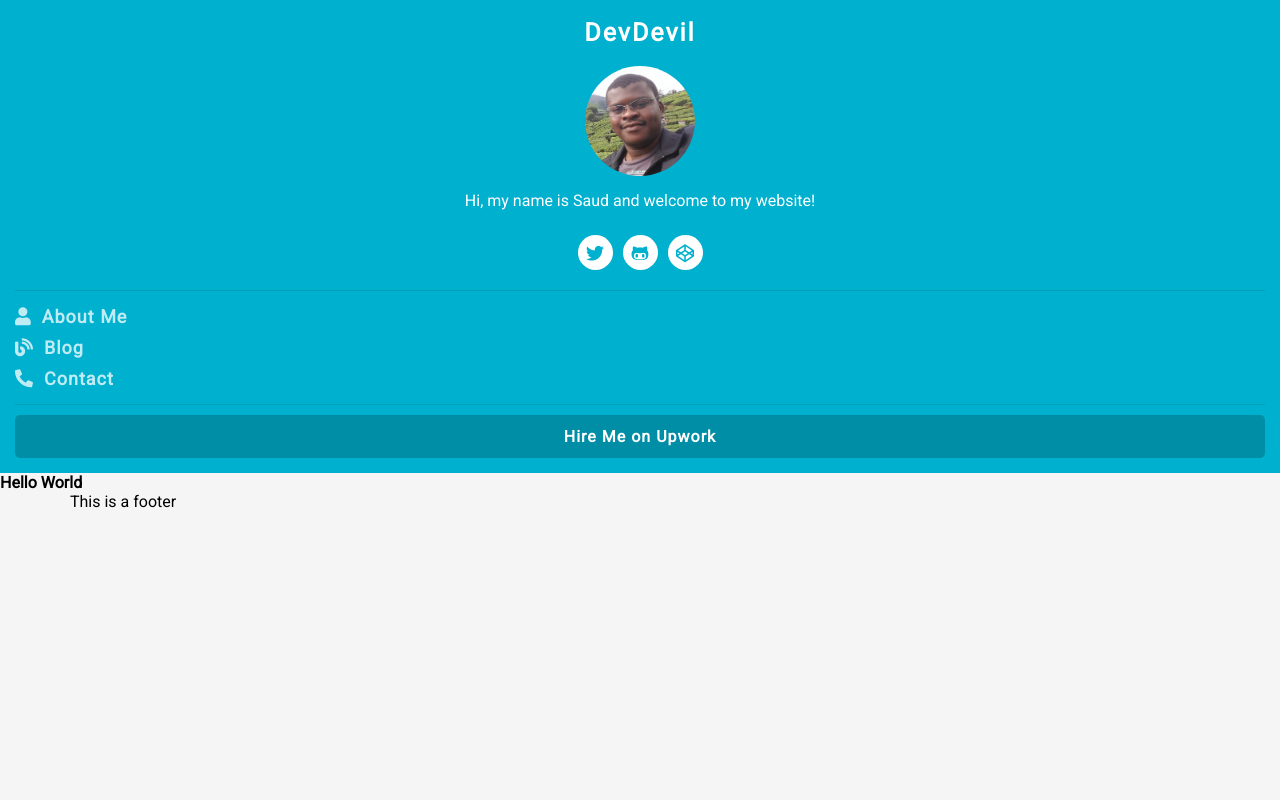
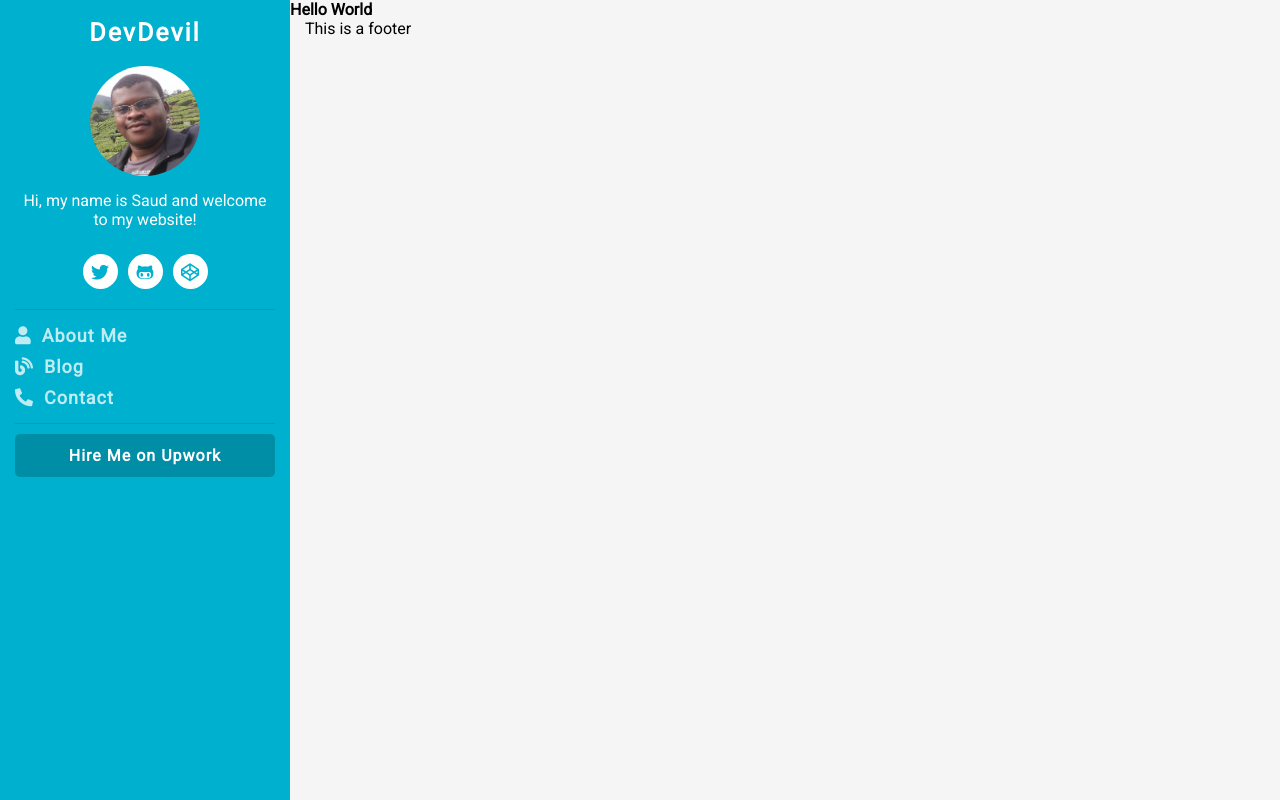
Before and after one commit to devdevil94/Personal-Website, a Gatsby site: page / in a window 1280 px wide. Built offline with nearby package versions, Linux system fonts and the light colour scheme; Gatsby itself is replaced by a stand-in of ours.

Commit message:
Add styles to page layout

```diff
--- a/src/styles/main.css
+++ b/src/styles/main.css
@@ -4,3 +4,28 @@
 @import url("fontawsome/brands.min.css");
 @import url("fontawsome/solid.min.css");
 @import url("navbar.css");
+
+.pageWrapper {
+  display: flex;
+  flex-direction: column;
+}
+.pageWrapper__header {
+  width: 100%;
+}
+
+@media (min-width: 992px) {
+  .pageWrapper {
+    flex-direction: row;
+  }
+  .pageWrapper__header {
+    width: 29rem;
+    height: 100vh;
+    position: fixed;
+    left: 0;
+    top: 0;
+  }
+  .pageWrapper__main {
+    margin-left: 29rem;
+    overflow-x: hidden;
+  }
+}
```
